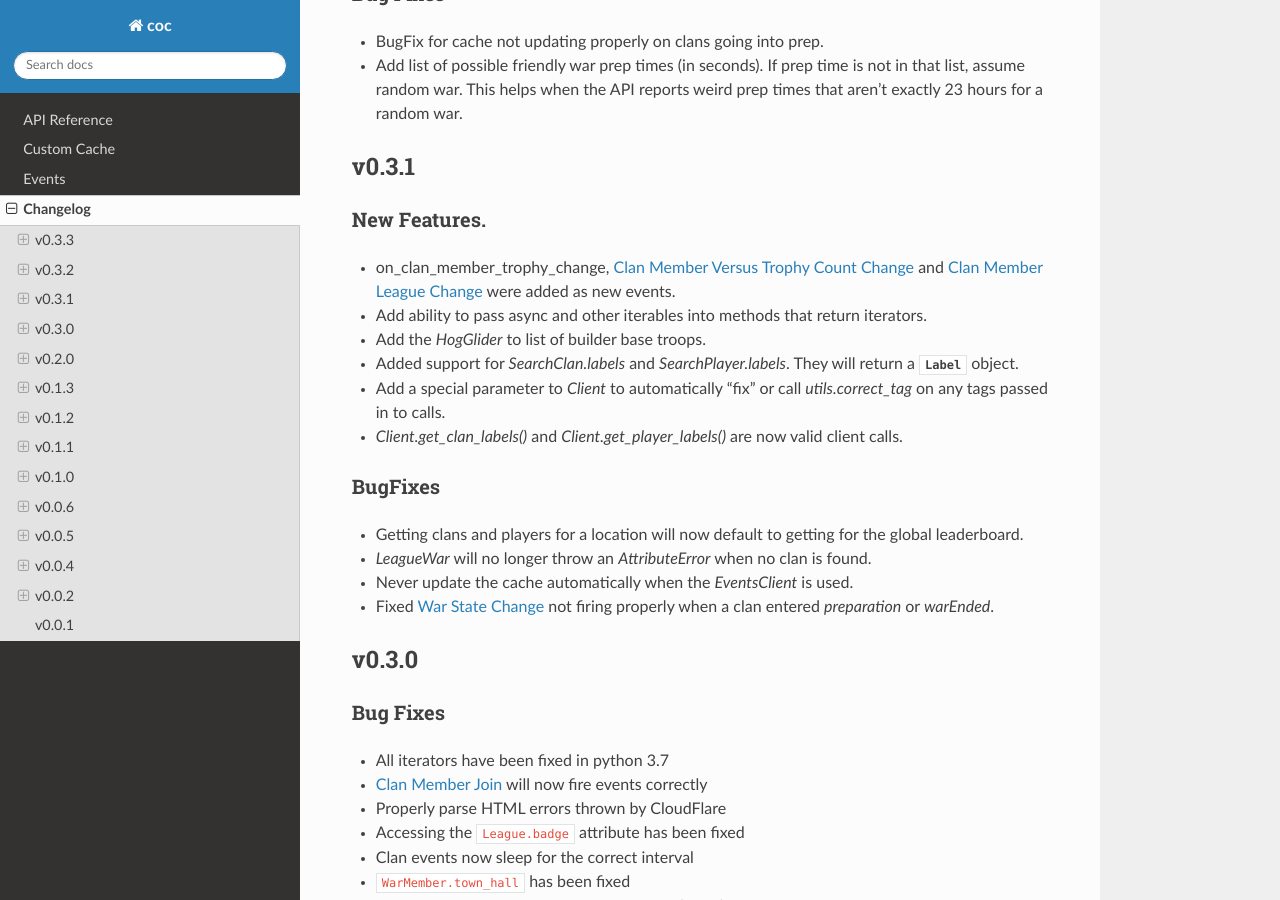
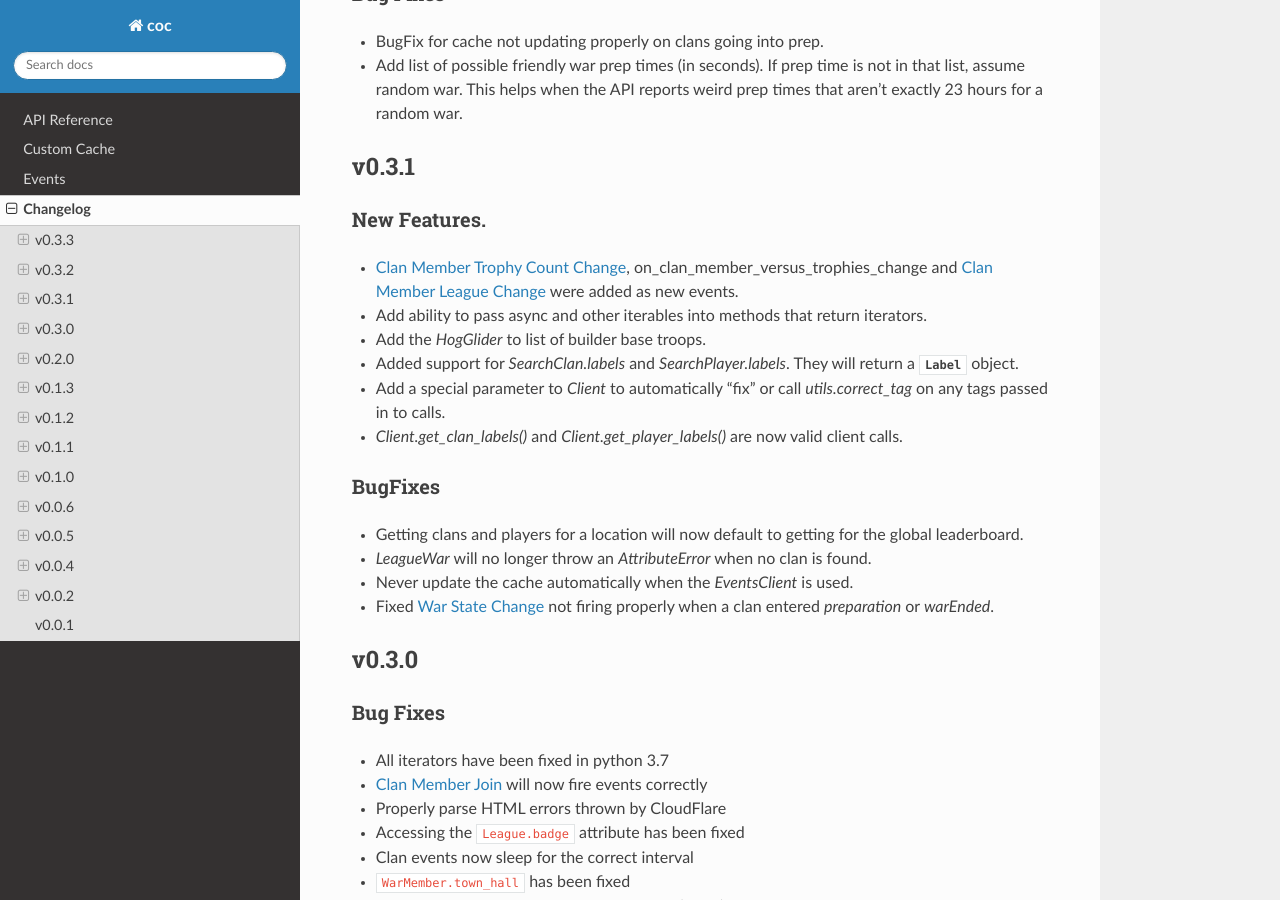
Before and after one commit to mathsman5133/coc.py, a Sphinx documentation site: the page built from docs/changelog.rst, in a window 1280 px wide and 900 px high, scrolled down 958 px. Built offline with Sphinx 7.4.7 and the Read the Docs theme 2.0.0, drawn with Linux system fonts in a browser that asks for light colours.

Commit message:
Fix the linter having hissy fits over docs

```diff
--- a/docs/changelog.rst
+++ b/docs/changelog.rst
@@ -45,7 +45,7 @@
 --------
 New Features.
 ~~~~~~~~~~~~~~
-- :ref:`on_clan_member_trophy_change`, :ref:`on_clan_member_versus_trophy_change` and
+- :ref:`on_clan_member_trophies_change`, :ref:`on_clan_member_versus_trophies_change` and
   :ref:`on_clan_member_league_change` were added as new events.
 - Add ability to pass async and other iterables into methods that return iterators.
 - Add the `HogGlider` to list of builder base troops.
```
